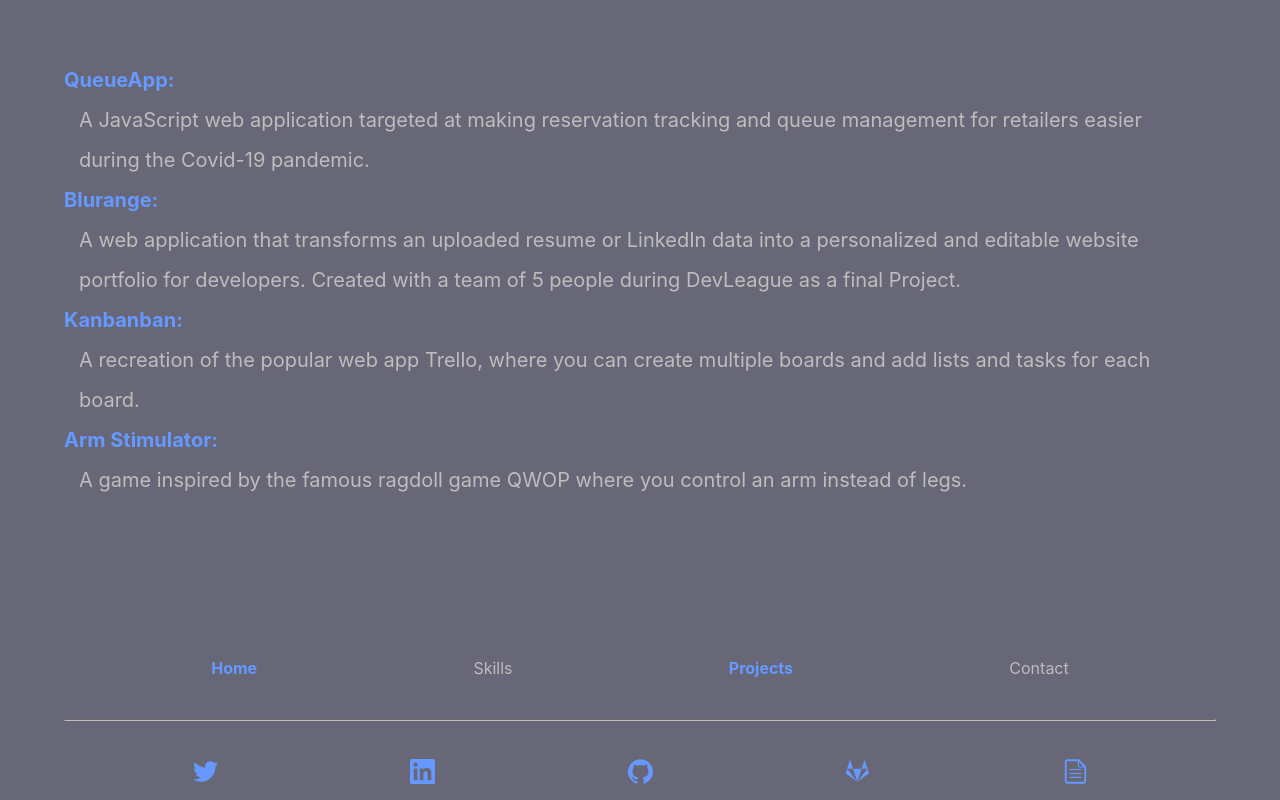
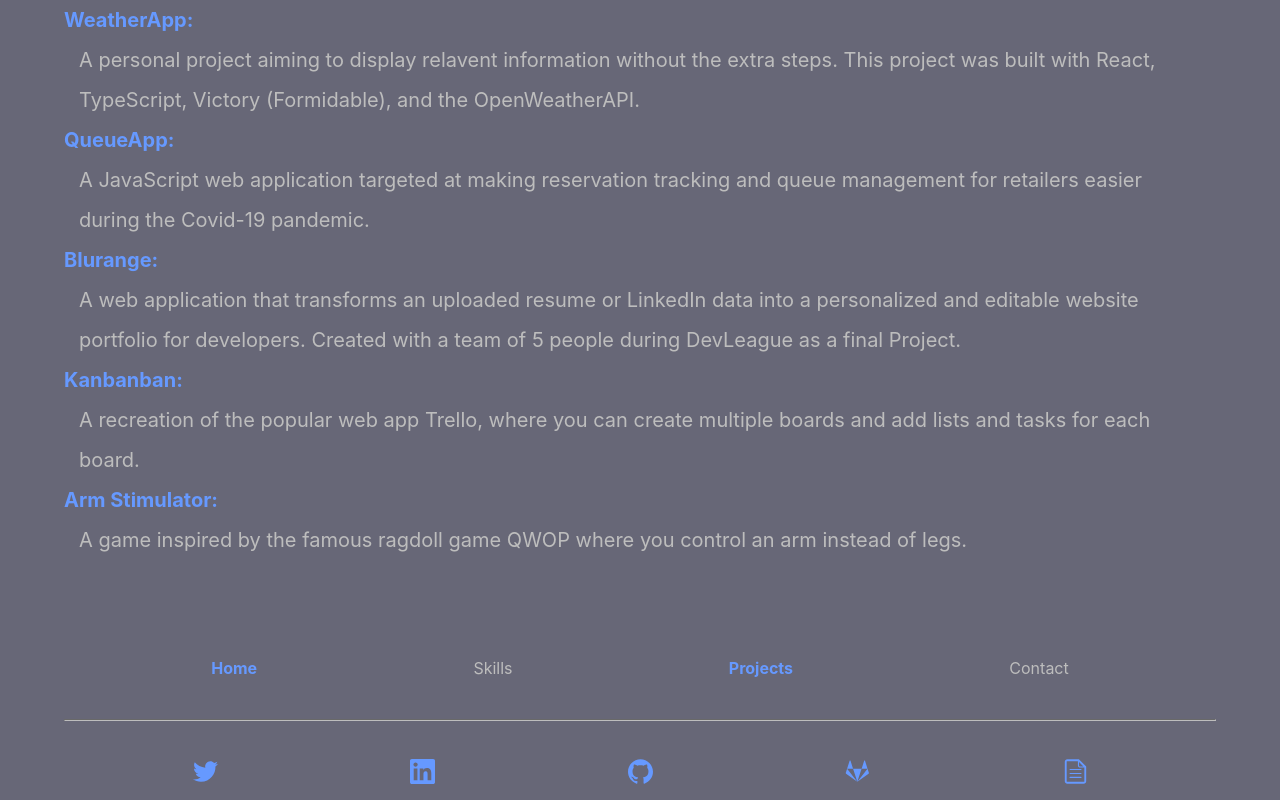
Before and after one commit to kevinchguo/profile, a React (Create React App) app: page /projects in a window 1280 px wide. Built offline with nearby package versions, Linux system fonts and the light colour scheme.

Commit message:
updated projects section

```diff
--- a/src/views/Projects/Projects.jsx
+++ b/src/views/Projects/Projects.jsx
@@ -1,29 +1,87 @@
-import React from 'react';
-import style from "./Projects.module.scss"
+import React from "react";
+import style from "./Projects.module.scss";
 
 const Projects = () => {
   return (
     <>
       <ul>
         <li>
-          <a href="https://github.com/danieltichiyama/queue_app" className="header1" target="_blank" rel="noopener noreferrer">QueueApp:</a>
-          <p className="description">A JavaScript web application targeted at making reservation tracking and queue management for retailers easier during the Covid-19 pandemic.</p>
+          <a
+            href="https://kevins-weather-app.netlify.app"
+            className="header1"
+            target="_blank"
+            rel="noopener noreferrer"
+          >
+            WeatherApp:
+          </a>
+          <p className="description">
+            A personal project aiming to display relavent information without
+            the extra steps. This project was built with React, TypeScript,
+            Victory (Formidable), and the OpenWeatherAPI.
+          </p>
         </li>
         <li>
-          <a href="https://nocan.design/" className="header1" target="_blank" rel="noopener noreferrer">Blurange:</a>
-          <p className="description">A web application that transforms an uploaded resume or LinkedIn data into a personalized and editable website portfolio for developers. Created with a team of 5 people during DevLeague as a final Project.</p>
+          <a
+            href="https://github.com/danieltichiyama/queue_app"
+            className="header1"
+            target="_blank"
+            rel="noopener noreferrer"
+          >
+            QueueApp:
+          </a>
+          <p className="description">
+            A JavaScript web application targeted at making reservation tracking
+            and queue management for retailers easier during the Covid-19
+            pandemic.
+          </p>
         </li>
         <li>
-          <a href="https://github.com/kevinchguo/toodoo" className="header1" target="_blank" rel="noopener noreferrer">Kanbanban:</a>
-          <p className="description">A recreation of the popular web app Trello, where you can create multiple boards and add lists and tasks for each board.</p>
+          <a
+            href="https://nocan.design/"
+            className="header1"
+            target="_blank"
+            rel="noopener noreferrer"
+          >
+            Blurange:
+          </a>
+          <p className="description">
+            A web application that transforms an uploaded resume or LinkedIn
+            data into a personalized and editable website portfolio for
+            developers. Created with a team of 5 people during DevLeague as a
+            final Project.
+          </p>
         </li>
         <li>
-          <a href="https://globalgamejam.org/2020/games/arm-simulator-3" className="header1" target="_blank" rel="noopener noreferrer">Arm Stimulator:</a>
-          <p className="description">A game inspired by the famous ragdoll game QWOP where you control an arm instead of legs.</p>
+          <a
+            href="https://github.com/kevinchguo/toodoo"
+            className="header1"
+            target="_blank"
+            rel="noopener noreferrer"
+          >
+            Kanbanban:
+          </a>
+          <p className="description">
+            A recreation of the popular web app Trello, where you can create
+            multiple boards and add lists and tasks for each board.
+          </p>
+        </li>
+        <li>
+          <a
+            href="https://globalgamejam.org/2020/games/arm-simulator-3"
+            className="header1"
+            target="_blank"
+            rel="noopener noreferrer"
+          >
+            Arm Stimulator:
+          </a>
+          <p className="description">
+            A game inspired by the famous ragdoll game QWOP where you control an
+            arm instead of legs.
+          </p>
         </li>
       </ul>
     </>
   );
-}
+};
 
 export default Projects;
```
Also changed, not shown: 1 other file (tests, documents, lock files or other folders).
